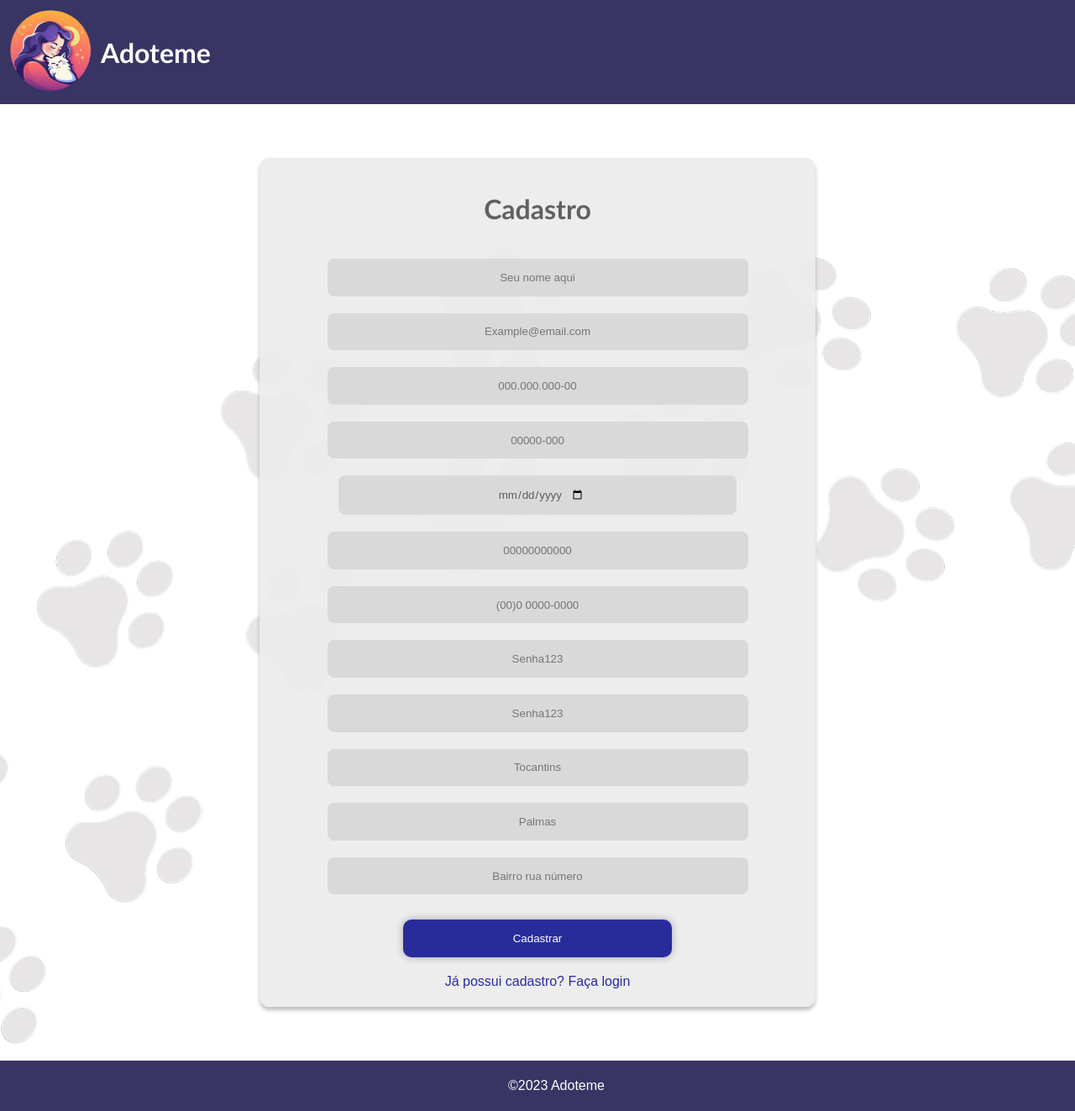
After one commit to Kal-il/ES-2023_2-Adoteme, a PHP site: template src/view/pages/pagesAdmin/CadastrarGato.php in a window 1280 px wide. The commit adds this page. Shown: the whole page at 84% size. Run offline with PHP 8.4, Linux system fonts and the light colour scheme; the template is opened without the code that fills it, so the values that code supplies are empty.

```diff
--- /dev/null
+++ b/src/view/pages/pagesAdmin/CadastrarGato.php
@@ -0,0 +1,104 @@
+<!DOCTYPE html>
+<html lang="en">
+
+<head>
+    <meta charset="UTF-8">
+    <meta name="viewport" content="width=device-width, initial-scale=1.0">
+    <title>SinginPage</title>
+
+    <link rel="stylesheet" type="text/css" href="../css/SinginPage.css">
+    <link rel="stylesheet" type="text/css" href="../css/styles.css">
+    <link rel="stylesheet" href="https://cdnjs.cloudflare.com/ajax/libs/font-awesome/4.7.0/css/font-awesome.min.css">
+</head>
+
+<body>
+    <header>
+        <a href="HomePage.php">
+            <img id="logo" src="../assets/adoteme.png" alt="Logo Adotme" width="100" height="100">
+        </a>
+        <h1 id="adoteme">Adoteme</h1>
+    </header>
+    <main class="main">
+
+
+        <form action="../../controller/CadastroController.php" method="POST">
+
+            <div class="etapa" id="etapa1">
+
+                <?php
+
+                /**
+                 * Verficar se existe erro, se existir, mostrar mensagem de erro
+                 */
+
+                if (isset($_GET['erros'])) {
+                    $erros_encoded = $_GET['erros'];
+                    $erros = json_decode(urldecode($erros_encoded), true);
+
+                    echo '<ul>';
+                    foreach ($erros as $erro) {
+                        echo '<li>' . htmlspecialchars($erro, ENT_QUOTES, 'UTF-8') . '</li>';
+                    }
+                    echo '</ul>';
+                }
+
+                ?>
+
+                <h1 id="h1cadastro">Cadastro</h1>
+                <label for="name">
+                    <input class="inputInfo" type="text" name="name" id="name" placeholder="Seu nome aqui" maxlength="100" required><br>
+                </label>
+                <label for="email">
+                    <input class="inputInfo" type="email" name="email" id="email" placeholder="Example@email.com" maxlength="100" required><br>
+                </label>
+                <label for="cpf">
+                    <input class="inputInfo" type="text" name="cpf" id="cpf" placeholder="000.000.000-00" maxlength="100" required><br>
+                </label>
+                <label for="cep">
+                    <input class="inputInfo" type="text" name="cep" id="cep" placeholder="00000-000" maxlength="100" required><br>
+                </label>
+                <label for="birthday">
+                    <input class="inputInfo" type="date" name="birthday" id="birthday" maxlength="8" required><br>
+                </label>
+                <label for="enrollment">
+                    <input class="inputInfo" type="text" name="enrollment" id="enrollment" placeholder="00000000000" maxlength="100" required><br>
+                </label>
+                <label for="telephone">
+                    <input class="inputInfo" type="tel" name="telephone" id="telephone" placeholder="(00)0 0000-0000" minlength="11" maxlength="100" required><br>
+                </label>
+                <label for="password">
+                    <input class="inputInfo" type="password" name="password" id="password" placeholder="Senha123" minlength="6" maxlength="30" required><br>
+                </label>
+                <label for="password2">
+                    <input class="inputInfo" type="password" name="password2" id="password2" placeholder="Senha123" minlength="6" maxlength="30" required><br>
+                </label>
+                <label for="state">
+                    <input class="inputInfo" type="text" name="state" id="state" placeholder="Tocantins" minlength="4" maxlength="20" required><br>
+                </label>
+                <label for="city">
+                    <input class="inputInfo" type="text" name="city" id="city" placeholder="Palmas" maxlength="100" required><br>
+                </label>
+                <label for="adress">
+                    <input class="inputInfo" type="text" name="adress" id="adress" placeholder="Bairro rua número" maxlength="100" required><br>
+                </label>
+                <div class="form-buttons-container">
+                    <div class="submit-button">
+                        <button type="submit" name="botaoCadastro">Cadastrar</button>
+                    </div>
+                    <div class="login-button">
+                        <a href="LoginPage.php">Já possui cadastro? Faça login</a><!--Botão para voltar para a página inicial porem não funciona como devia por conta do "required" nos inputs-->
+                    </div>
+                </div>
+
+
+            </div>
+        </form>
+
+    </main>
+    <footer>
+        <p id="copyrigth">&copy;2023 Adoteme </p>
+    </footer>
+
+</body>
+
+</html>
--- a/src/view/pages/pagesAdmin/HomePageAdmin.php
+++ b/src/view/pages/pagesAdmin/HomePageAdmin.php
@@ -1,5 +1,6 @@
 <?php
     require '..\..\..\vendor\autoload.php';
+
     use Firebase\JWT\JWT;
     use Firebase\JWT\Key;
 
@@ -20,6 +21,7 @@
     <title>HomePage</title>
     <h1> Futura página inicial</h1>
     <h2> Oi, admin!!!</h2>
+    <button><a href="">Adicionar Gatos</a></button>
 
 </head>
 <body>
```
Also changed, not shown: src/view/pages/HomePage.php (deleted, +0 -27 lines), src/controller/CadastroGatosController.php (added), src/view/pages/Signup.php (renamed from src/view/pages/SinginPage.php).
